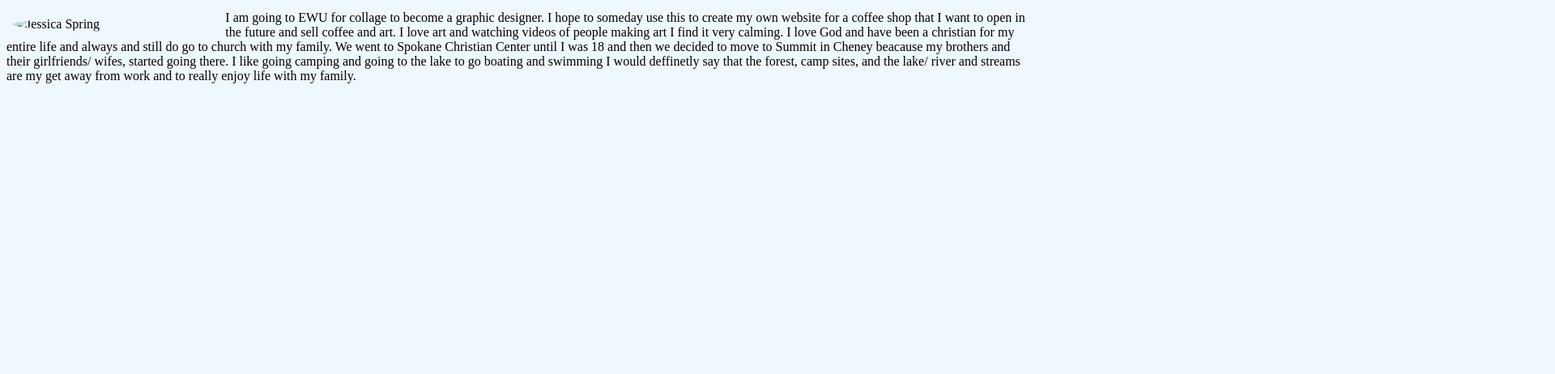
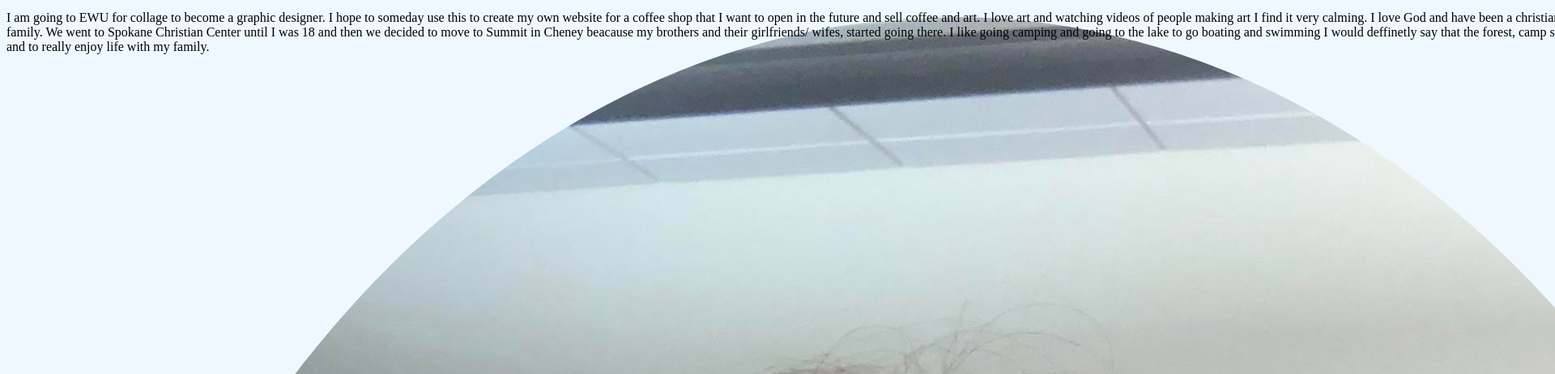
Before and after one commit to GunnerDog/GunnerDog.github.io, a plain HTML site: page index.html in a window 1280 px wide. Shown: the part 137-599 px from the top of the page at 81% size, 1920 px wide, since content can reach past the window. Drawn offline with Linux system fonts and the light colour scheme.

Commit message:
figuring out picture

```diff
--- a/css/styles.css
+++ b/css/styles.css
@@ -22,7 +22,7 @@ img {
   float: left;
   margin: .5em;
   shape-outside: circle(50%);
-  width: 300px;
+
 }
 /* Typograph
 * Primary font:font-family: 'Indie Flower', cursive
--- a/index.html
+++ b/index.html
@@ -21,7 +21,7 @@
 <li>Family</li>
 </ol>
 
-<img src="img/me.jpg/300x300" alt="Jessica Spring">
+<img src="img/me.jpg" alt="Jessica Spring">
 
  <p>
   I am going to EWU for collage to become a graphic designer.
```
